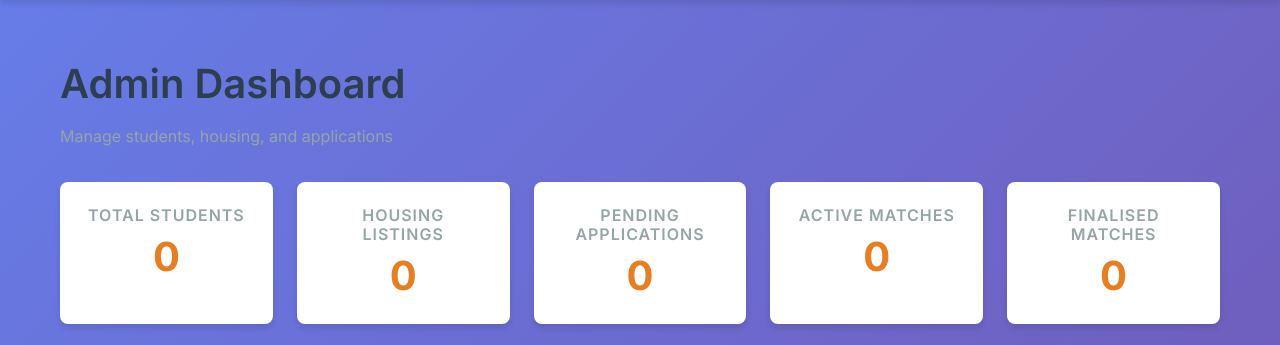
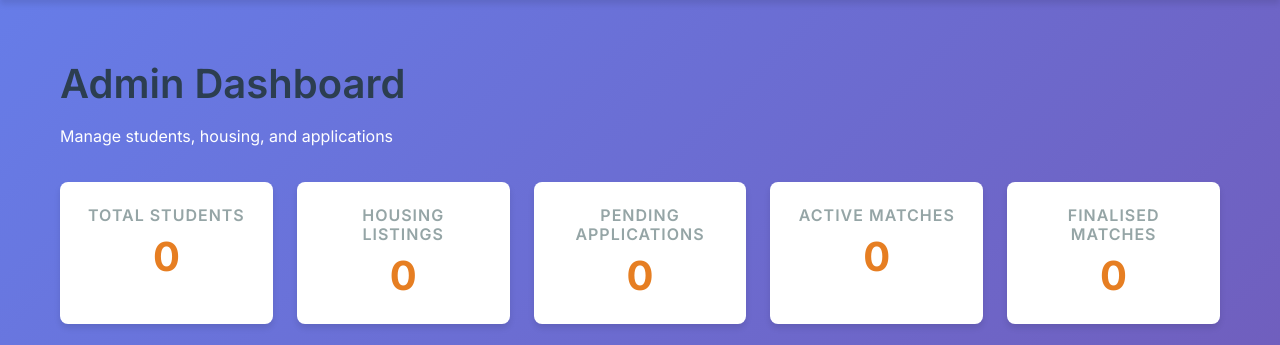
Before and after one commit to LindaPS-code/PBDV-GRP35-RoomPal, a Flask app: page /admin/dashboard in a window 1280 px wide. Shown: the part 83-428 px from the top of the page. Run offline with Flask 3, Linux system fonts and the light colour scheme; a user stored in the database is signed in; data that the repository does not hold is empty; some libraries are stand-ins or nearby versions.

Commit message:
Change gray text to white for better visibility

```diff
--- a/templates/admin_dashboard.html
+++ b/templates/admin_dashboard.html
@@ -5,7 +5,7 @@
 {% block content %}
 <div class="dashboard-header mb-4">
     <h1>Admin Dashboard</h1>
-    <p style="color: var(--gray);">Manage students, housing, and applications</p>
+    <p style="color: #ffffff;">Manage students, housing, and applications</p>
 </div>
 
 <!-- Stats Grid -->
```
